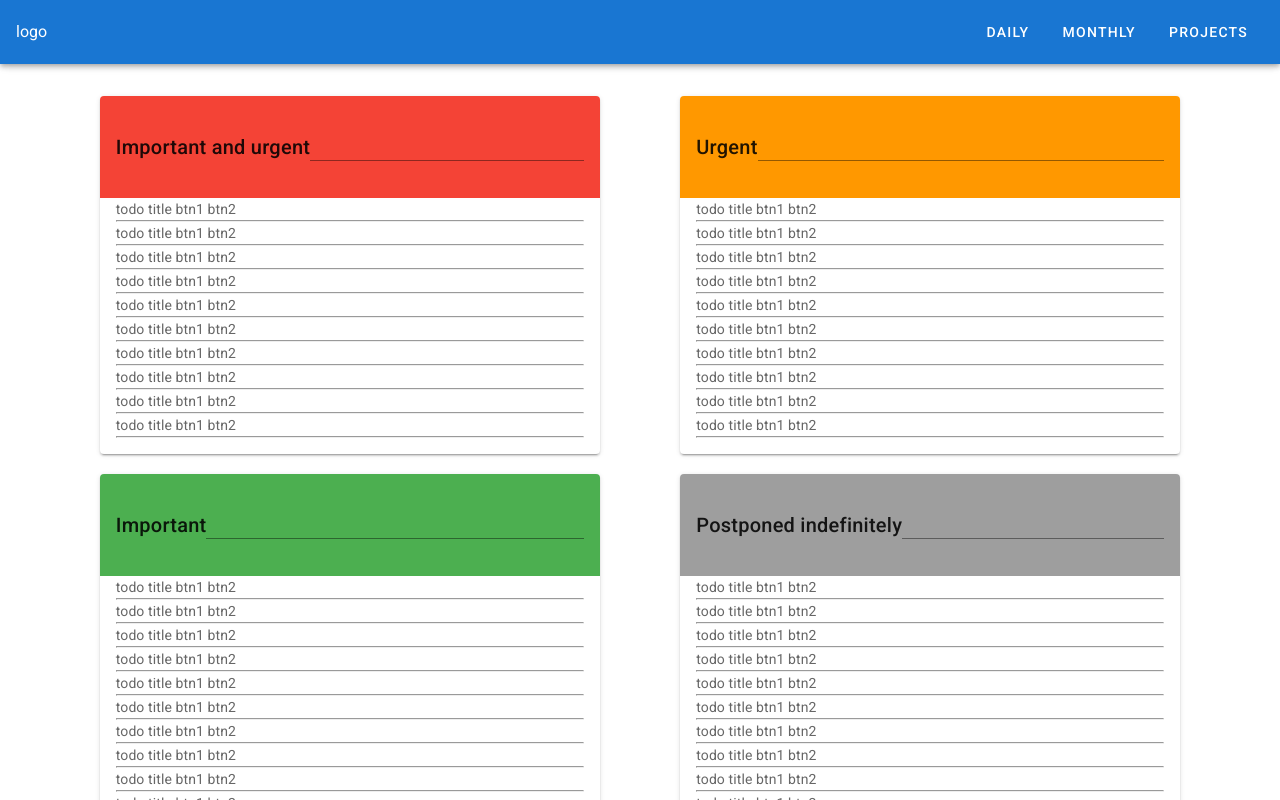
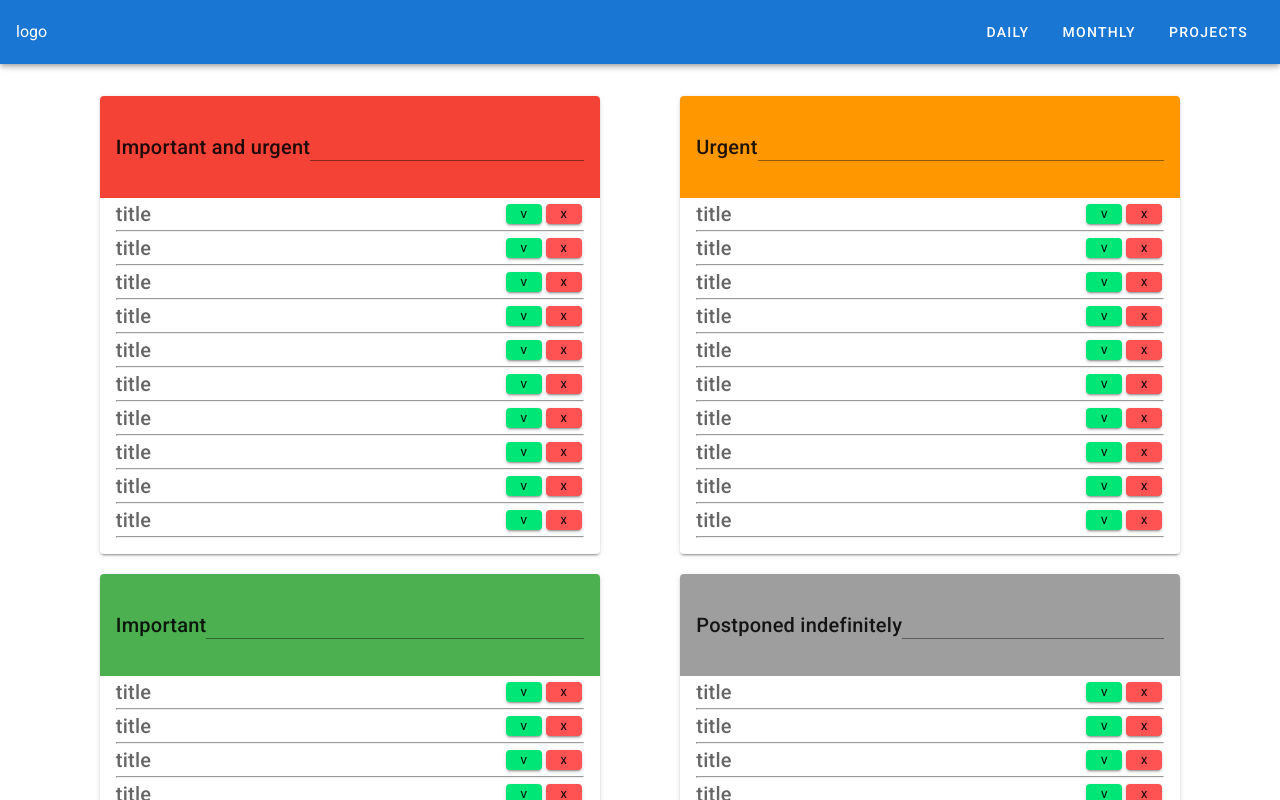
Before and after one commit to tsepo4kin/tsp-to-do-vk, a Vue app: page / in a window 1280 px wide. Shown: the top 800 px of the page. Built offline with nearby package versions, Linux system fonts and the light colour scheme.

Commit message:
update check btn in TodoItem

```diff
--- a/src/components/TodoItem.vue
+++ b/src/components/TodoItem.vue
@@ -1,12 +1,32 @@
 <template>
-  <div>
-    todo title btn1 btn2
-    <hr />
+  <div
+    class="d-flex flex-wrap"
+    :class="{ green: isComplete, 'lighten-3': isComplete }"
+  >
+    <span
+      style="width: 390px"
+      :class="{ 'text-decoration-line-through': isComplete }"
+      class="title"
+      >title</span
+    >
+
+    <v-btn
+      @click="isComplete = !isComplete"
+      x-small
+      class="green accent-3 align-self-center"
+      >v</v-btn
+    >
+    <v-btn x-small class="red accent-2 ml-1 align-self-center">x</v-btn>
+    <hr style="width: 100%" />
   </div>
 </template>
 
 <script>
-export default {};
+export default {
+  data: () => ({
+    isComplete: false,
+  }),
+};
 </script>
 
 <style></style>
```
